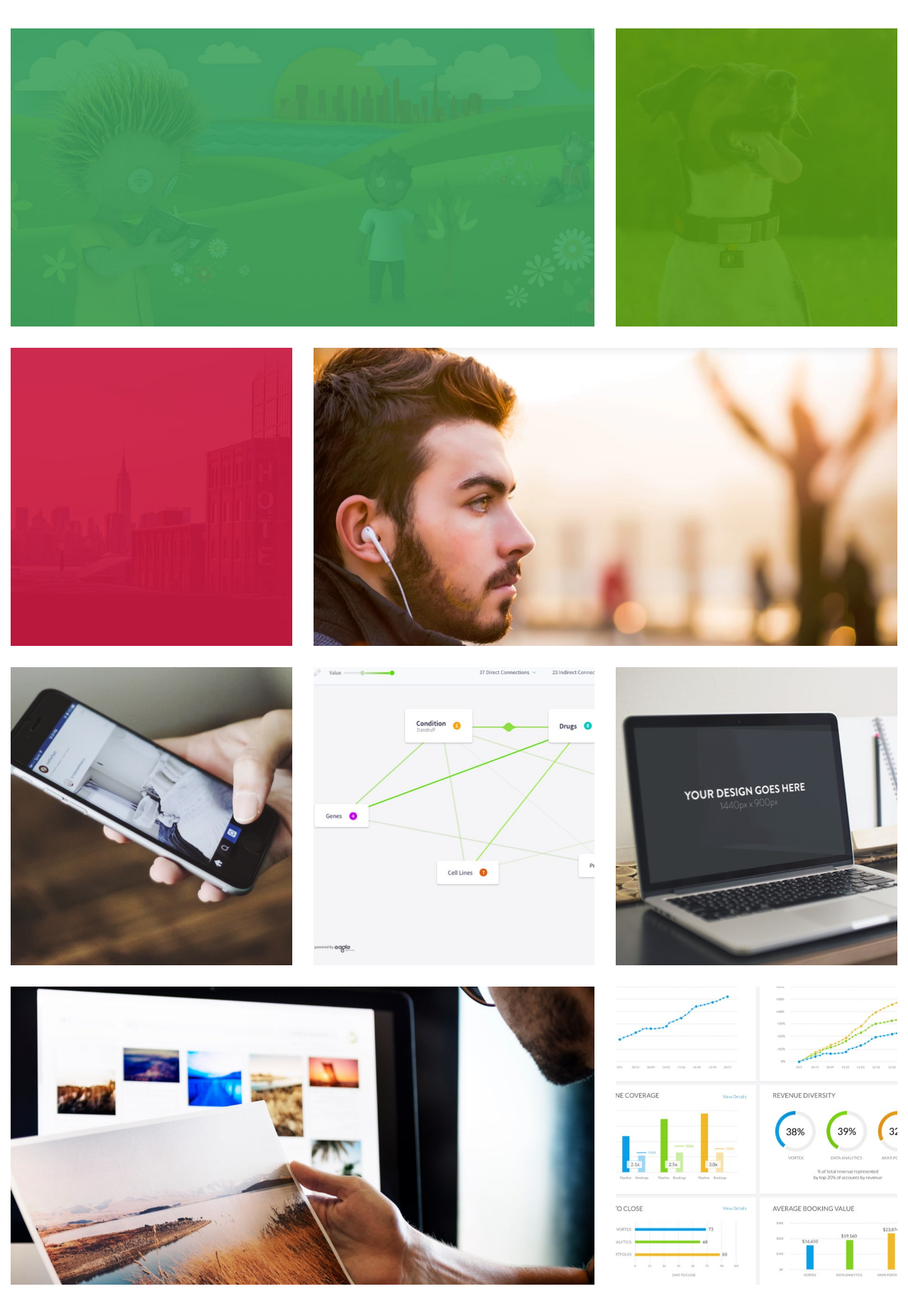
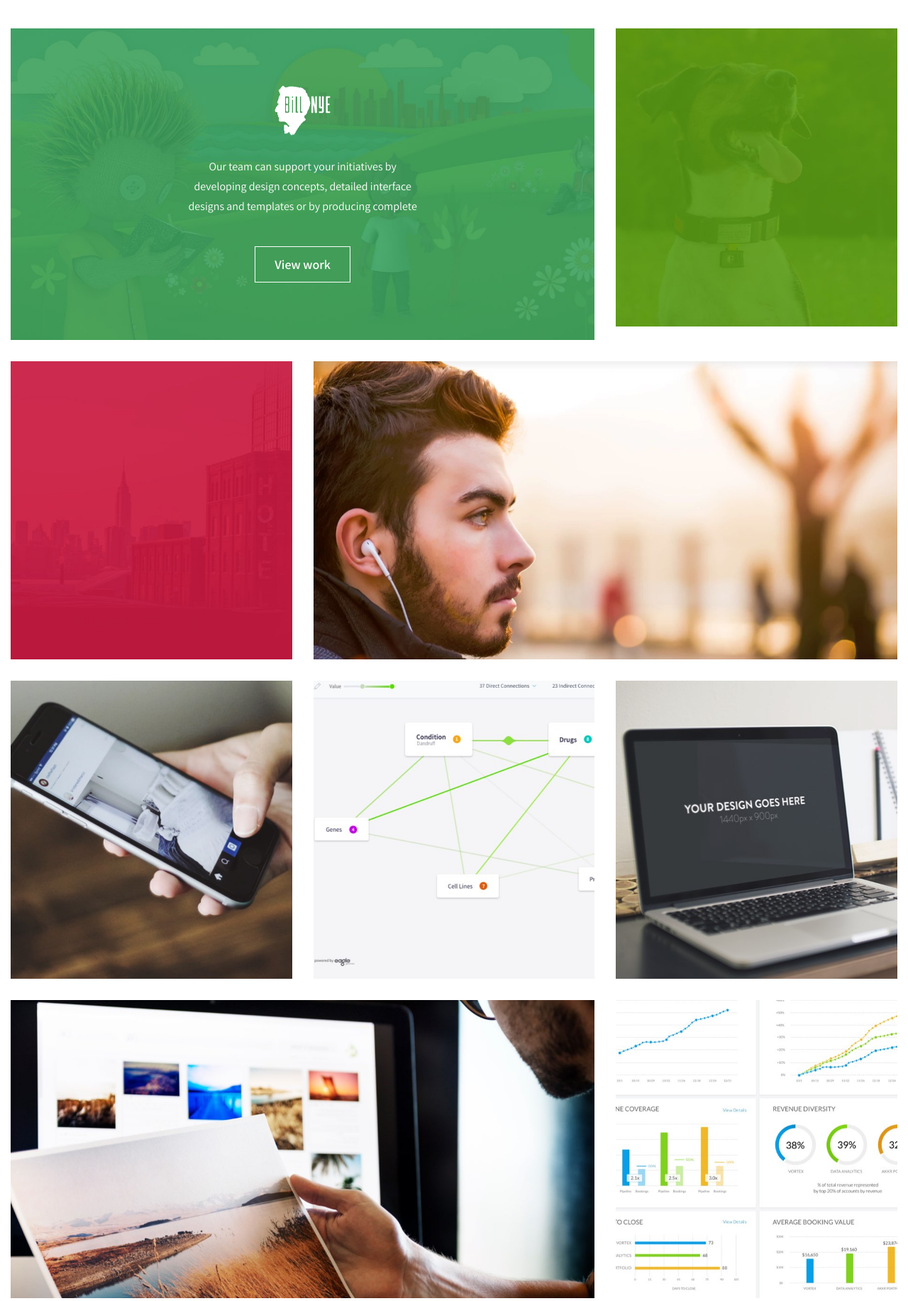
Before and after one commit to ProximityLab/proximitylab.com, a PHP site: page /index.php?page=work in a window 1280 px wide. Shown: the part 199-2032 px from the top of the page at 71% size. Run offline with PHP 8.4, Linux system fonts and the light colour scheme; data that the repository does not hold is empty; some libraries are stand-ins or nearby versions.

Commit message:
feat: add work page nye content

```diff
--- a/src/css/work.css
+++ b/src/css/work.css
@@ -68,21 +68,22 @@
 }
 
 .work-item-container {
-    height: 220px;
+    min-height: 220px;
     background-repeat: no-repeat;
     background-size: cover;
     background-position: center center;
+    padding: 81px 15px;
 }
 
 @media (min-width: 576px) {
     .work-item-container {
-        height: 320px;
+        min-height: 320px;
     }
 }
 
 @media (min-width: 768px) {
     .work-item-container {
-        height: 420px;
+        min-height: 420px;
     }
 }
 
@@ -100,3 +101,32 @@
 .work-item-fpo9 { background-image: url('../images/work-item-background-fpo9.jpg'); }
 .work-item-fpo10 { background-image: url('../images/work-item-background-fpo10.jpg'); }
 .work-item-fpo11 { background-image: url('../images/work-item-background-fpo11.jpg'); }
+
+.work-item-logo {
+    margin-bottom: 30px;
+}
+
+.work-item-logo-nye {
+    height: 70px;
+}
+
+.work-item-text {
+    font-size: 16px;
+    color: #FFFFFF;
+    line-height: 28px;
+    max-width: 339px;
+    margin-bottom: 42px;
+}
+
+.work-item-button {
+    font-size: 18px;
+    font-weight: 600;
+    color: #FFFFFF;
+    border: 0.5px solid #fff;
+    padding: 11px 27px;
+    display: inline-block;
+}
+
+.work-item-button:hover {
+    color: #fff;
+}
--- a/src/includes/pages/work.php
+++ b/src/includes/pages/work.php
@@ -13,7 +13,13 @@
 
 <div class="container-fluid">
     <div class="row">
-        <div class="work-item col-12 col-md-8"><div class="work-item-container work-item-nye"></div></div>
+        <div class="work-item col-12 col-md-8">
+            <div class="work-item-container work-item-nye text-center">
+                <img class="work-item-logo work-item-logo-nye" src="images/logo-nye.png" alt="Nye logo">
+                <p class="work-item-text mx-auto">Our team can support your initiatives by developing design concepts, detailed interface designs and templates or by producing complete</p>
+                <a class="work-item-button" href="">View work</a>
+            </div>
+        </div>
         <div class="work-item col-12 col-sm-6 col-md-4"><div class="work-item-container work-item-wagz"></div></div>
         <div class="work-item col-12 col-sm-6 col-md-4"><div class="work-item-container work-item-amadeus"></div></div>
         <div class="work-item col-12 col-md-8"><div class="work-item-container work-item-fpo1"></div></div>
```
